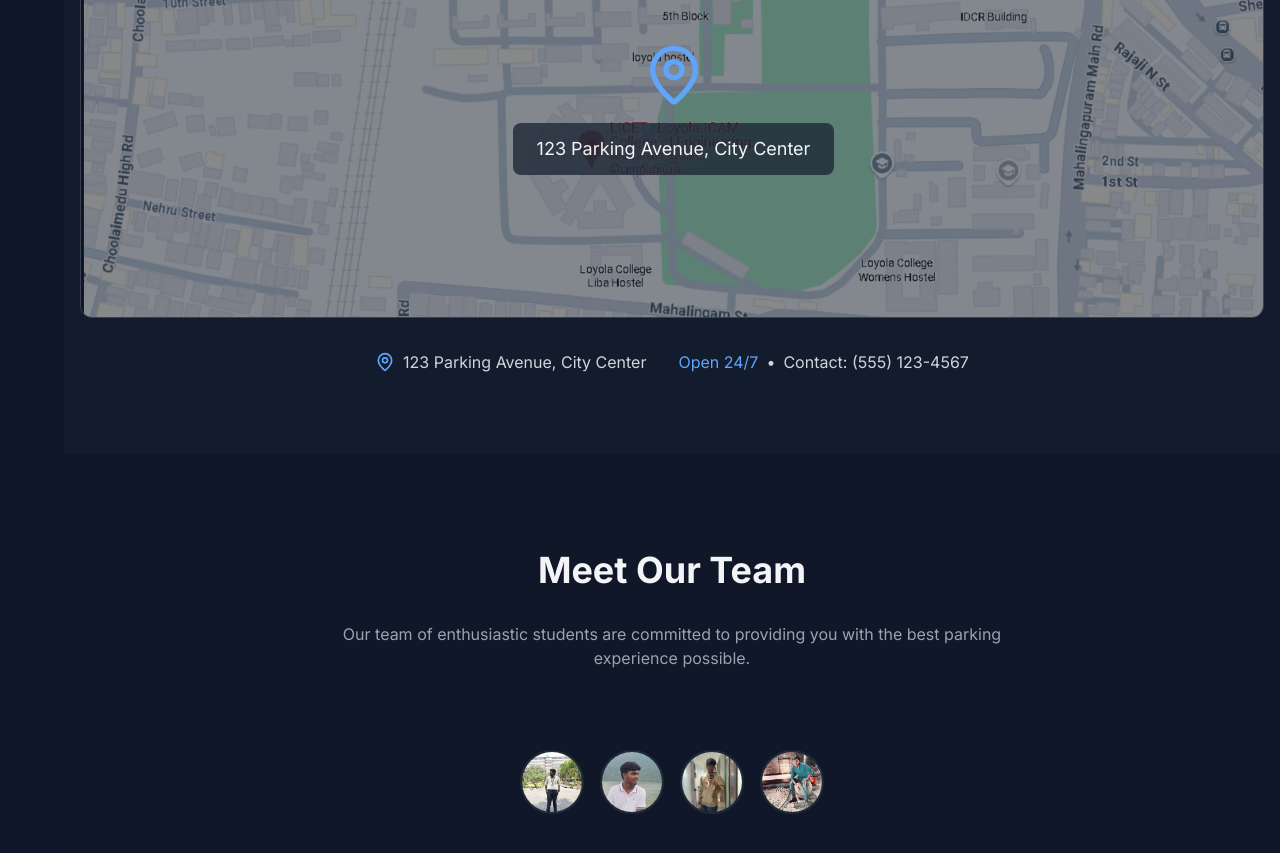
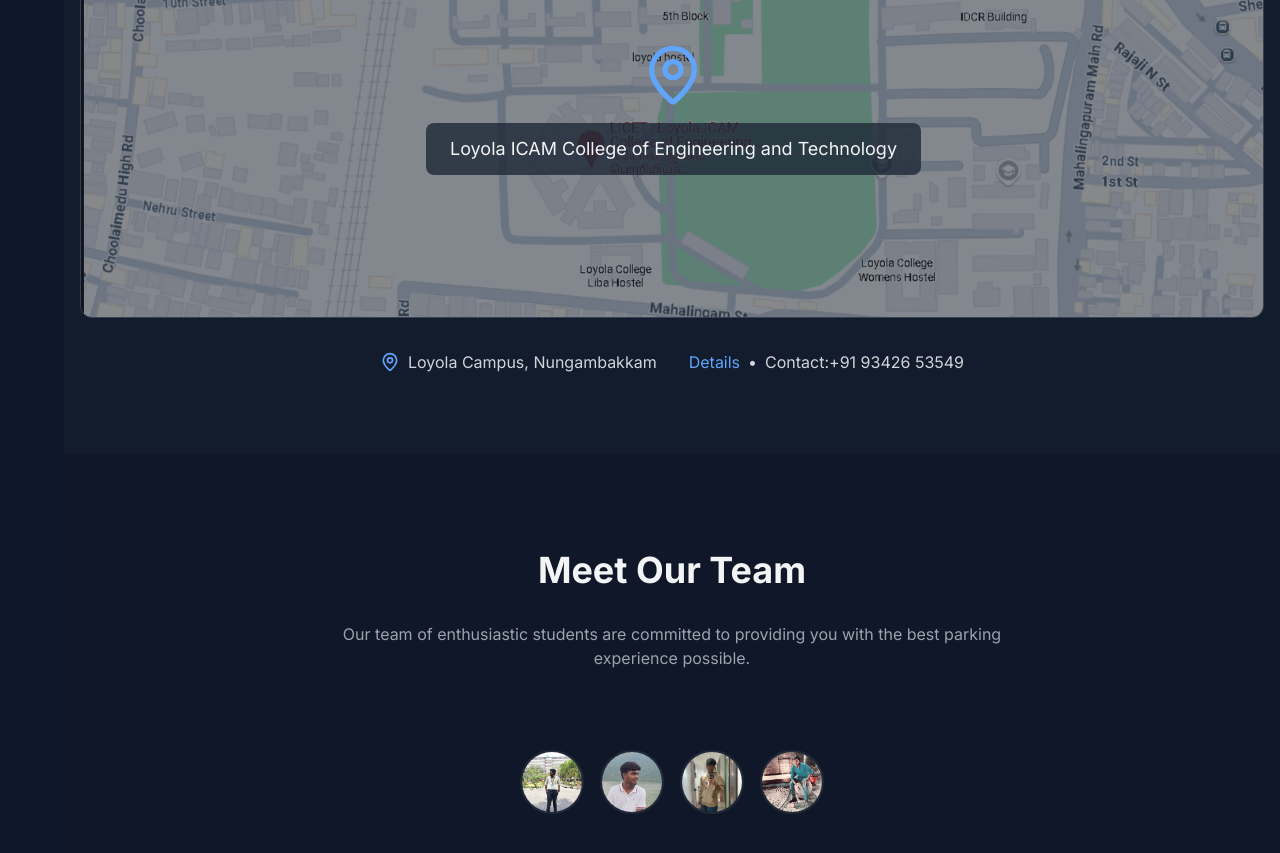
Before and after one commit to chrsnikhil/Parkin, a Next.js app: page / in a window 1280 px wide. Shown: the part 1320-2173 px from the top of the page. Built offline with nearby package versions, Linux system fonts and the light colour scheme.

Commit message:
Minor CHanges

```diff
--- a/app/components/LocationBar.tsx
+++ b/app/components/LocationBar.tsx
@@ -33,7 +33,7 @@
                   <div className="flex flex-col items-center gap-4">
                     <MapPin className="h-16 w-16 text-blue-400" />
                     <div className="rounded-lg bg-gray-800/80 px-6 py-3 text-lg text-gray-100">
-                      123 Parking Avenue, City Center
+                      Loyola ICAM College of Engineering and Technology
                     </div>
                   </div>
                 </div>
@@ -45,12 +45,12 @@
           <div className="mt-8 flex flex-wrap justify-center gap-8 text-gray-300">
             <div className="flex items-center gap-2">
               <MapPin className="h-5 w-5 text-blue-400" />
-              <span>123 Parking Avenue, City Center</span>
+              <span>Loyola Campus, Nungambakkam</span>
             </div>
             <div className="flex items-center gap-2">
-              <span className="text-blue-400">Open 24/7</span>
+              <span className="text-blue-400">Details</span>
               <span>•</span>
-              <span>Contact: (555) 123-4567</span>
+              <span>Contact:+91 93426 53549</span>
             </div>
           </div>
         </div>
```
